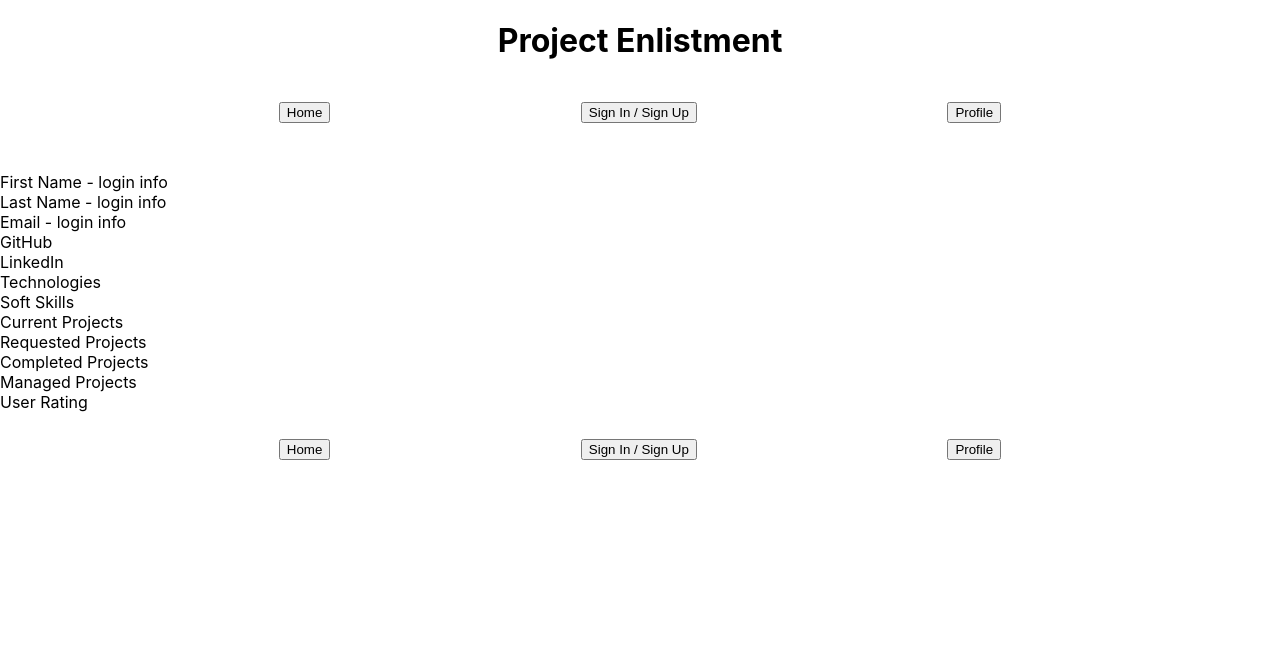
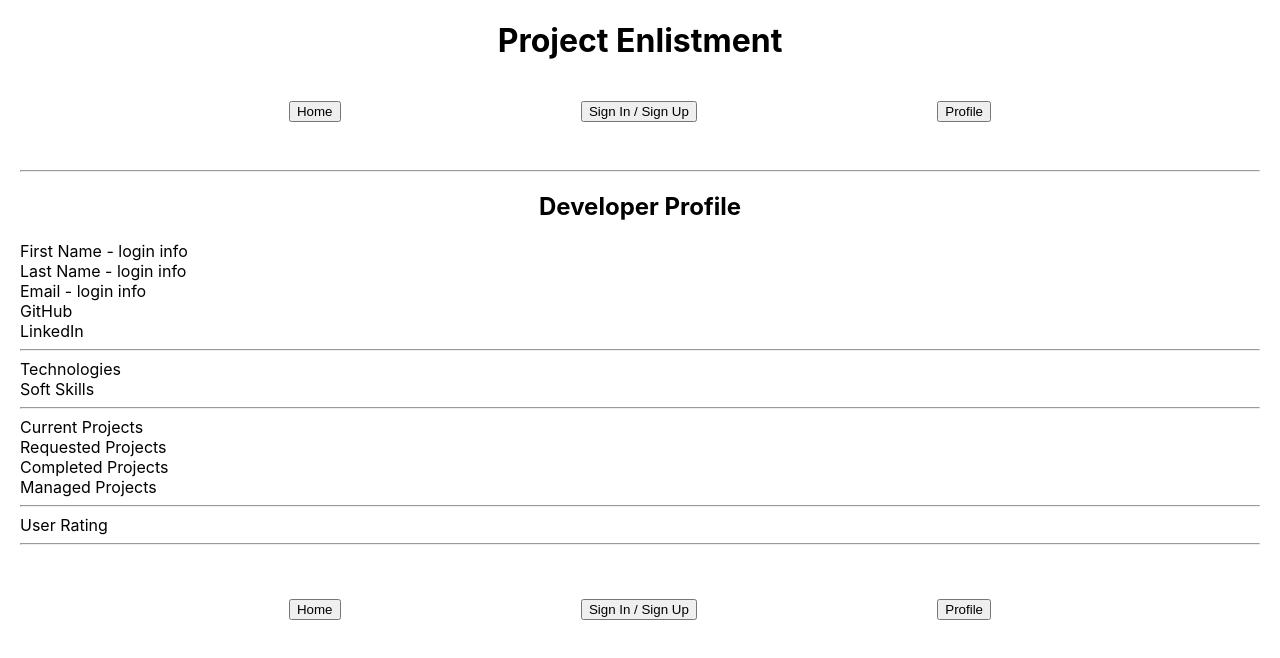
Before and after one commit to bdcii/Project-Enlistment, a React (Create React App) app in the folder client/: page /developer in a window 1280 px wide. Shown: the top 658 px of the page. Built offline with nearby package versions, Linux system fonts and the light colour scheme.

Commit message:
Update Developer.js and add basic formatting to Developer.css

```diff
--- /dev/null
+++ b/client/src/pages/Developer/Developer.css
@@ -0,0 +1,4 @@
+body {
+    margin-left: 20px;
+    margin-right: 20px;
+}
--- a/client/src/pages/Developer/Developer.js
+++ b/client/src/pages/Developer/Developer.js
@@ -1,21 +1,31 @@
 import React from "react";
+import "./Developer.css";
 
 function Developer() {
     return (
         <>
-            <div>First Name - login info</div>
-            <div>Last Name - login info</div>
-            <div>Email - login info</div>
+            <hr />
+            <h2>Developer Profile</h2>
+            <div className="fn">First Name - login info</div>
+            <div className="ln">Last Name - login info</div>
+            <div className="email">Email - login info</div>
             <div>GitHub</div>
             <div>LinkedIn</div>
+            <hr/>
+
             <div>Technologies</div>
             <div>Soft Skills</div>
+            <hr />
+
             <div>Current Projects</div>
             <div>Requested Projects</div>
             <div>Completed Projects</div>
             <div>Managed Projects</div>
+            <hr />
+
             <div>User Rating</div>
-
+            <hr />
+            <br />
         </>
     )
 }
```
